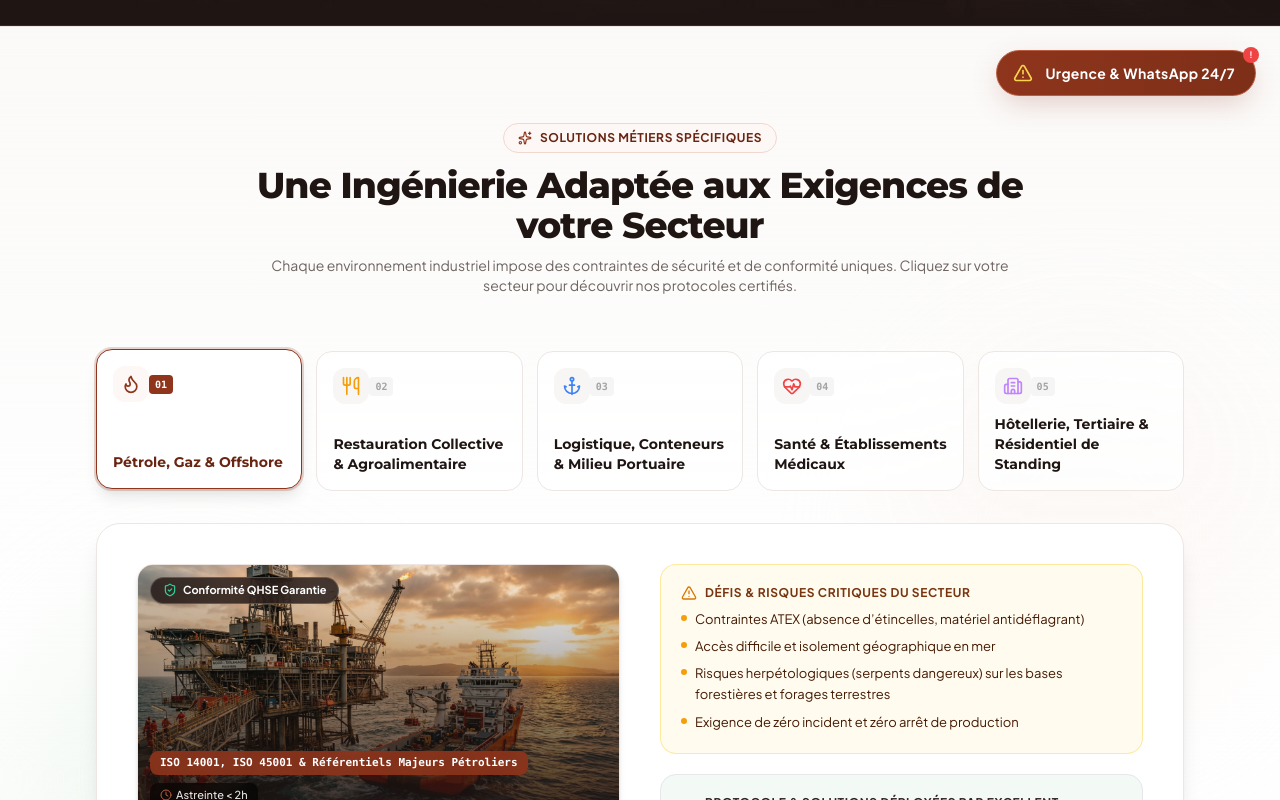
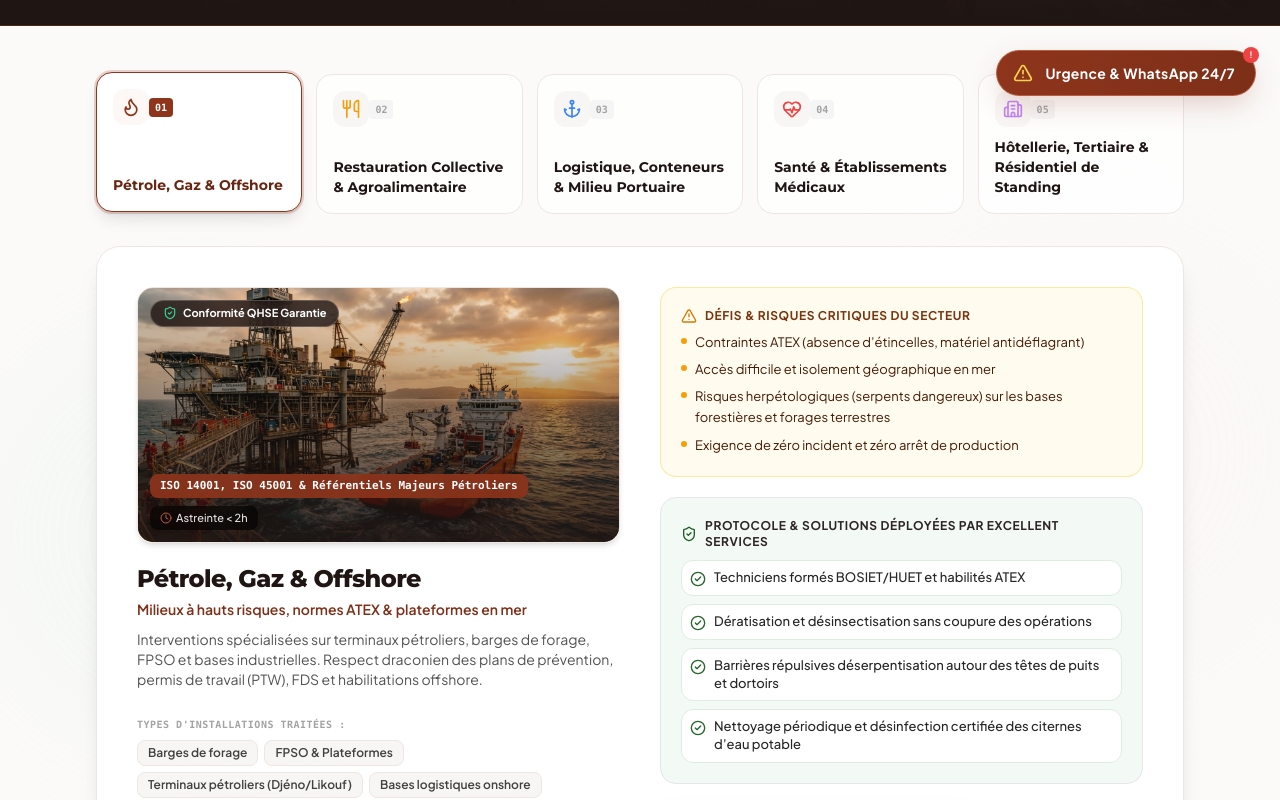
Before and after one commit to Steven23-Ngouala/excellent-services-web, a React (Vite) app: page /secteurs in a window 1280 px wide. Shown: the part 680-1480 px from the top of the page. Built offline with nearby package versions, Linux system fonts and the light colour scheme.

Commit message:
fix: remove redundant badge and eliminate big white vertical gap between header banner and sector cards

```diff
--- a/src/components/home/SectorShowcase.tsx
+++ b/src/components/home/SectorShowcase.tsx
@@ -10,8 +10,7 @@ import {
   AlertTriangle,
   ArrowRight,
   MessageSquare,
-  Clock,
-  Sparkles
+  Clock
 } from 'lucide-react';
 import { Link } from 'react-router-dom';
 import { SECTORS_DATA } from '../../data/sectorsData';
@@ -70,30 +69,16 @@ export const SectorShowcase: React.FC = () => {
   };
 
   return (
-    <section id="secteurs" className="py-16 sm:py-24 bg-gradient-to-b from-neutral-soft/60 via-white to-neutral-soft/40 border-t border-neutral-border relative overflow-hidden">
+    <section id="secteurs" className="py-8 sm:py-12 bg-neutral-soft/50 relative overflow-hidden">
 
       {/* Background Subtle Glows */}
-      <div className="absolute top-1/4 right-0 w-96 h-96 bg-primary-100/30 rounded-full blur-3xl pointer-events-none" />
-      <div className="absolute bottom-1/4 left-0 w-96 h-96 bg-qhse-100/30 rounded-full blur-3xl pointer-events-none" />
+      <div className="absolute top-1/4 right-0 w-96 h-96 bg-primary-100/20 rounded-full blur-3xl pointer-events-none" />
+      <div className="absolute bottom-1/4 left-0 w-96 h-96 bg-qhse-100/20 rounded-full blur-3xl pointer-events-none" />
 
       <div className="max-w-6xl mx-auto px-4 sm:px-6 lg:px-8 relative z-10">
 
-        {/* Section Header */}
-        <div className="text-center max-w-3xl mx-auto mb-12 sm:mb-14">
-          <div className="inline-flex items-center gap-2 px-3.5 py-1.5 rounded-full bg-primary-50 border border-primary-200 text-primary-700 text-xs font-bold uppercase tracking-wider mb-3 shadow-xs">
-            <Sparkles className="w-3.5 h-3.5 text-primary-500" />
-            <span>Solutions Métiers Spécifiques</span>
-          </div>
-          <h2 className="font-heading font-extrabold text-2xl sm:text-3xl lg:text-4xl text-dark tracking-tight">
-            Une Ingénierie Adaptée aux Exigences de votre Secteur
-          </h2>
-          <p className="text-xs sm:text-sm text-neutral-muted mt-2.5 leading-relaxed">
-            Chaque environnement industriel impose des contraintes de sécurité et de conformité uniques. Cliquez sur votre secteur pour découvrir nos protocoles certifiés.
-          </p>
-        </div>
-
         {/* 5 Sector Industrial Selector Tabs */}
-        <div className="grid grid-cols-2 sm:grid-cols-3 lg:grid-cols-5 gap-3 sm:gap-3.5 mb-8">
+        <div className="grid grid-cols-2 sm:grid-cols-3 lg:grid-cols-5 gap-3 sm:gap-3.5 mb-6 sm:mb-8">
           {SECTORS_DATA.map((sector, idx) => {
             const isActive = sector.id === activeSectorId;
             return (
--- a/src/pages/SectorsPage.tsx
+++ b/src/pages/SectorsPage.tsx
@@ -62,7 +62,7 @@ export const SectorsPage: React.FC = () => {
   }, []);
 
   return (
-    <div className="pt-24 sm:pt-28 pb-16">
+    <div className="pt-24 sm:pt-28 pb-8">
       {/* 5-Slide Animated Hero Banner */}
       <section className="relative text-white py-16 sm:py-24 border-b border-primary-500/40 overflow-hidden bg-dark">
 
```
